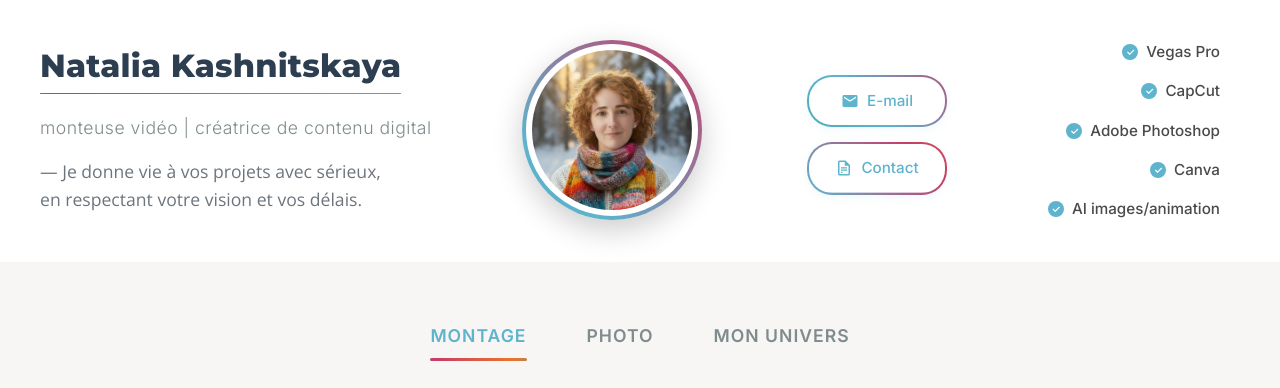
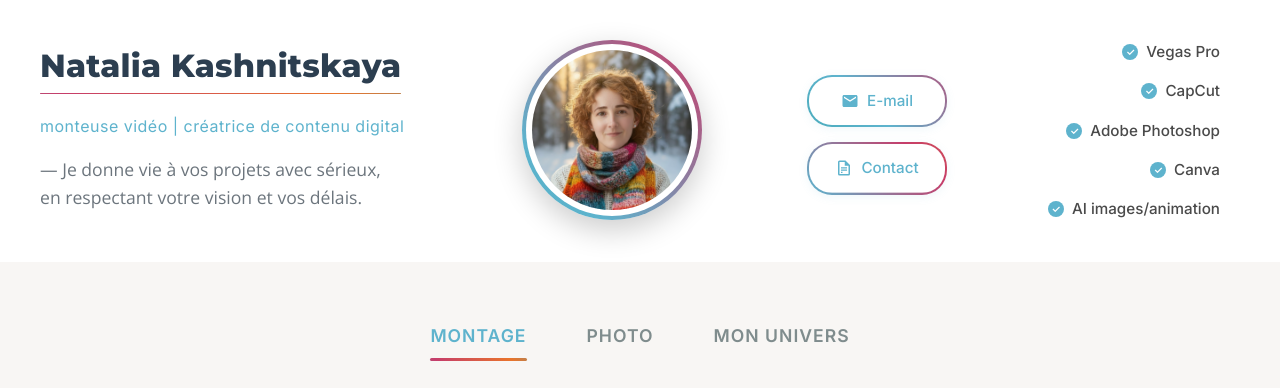
Before and after one commit to natalia-kashnitskaya/natalia-kashnitskaya.github.io, a plain HTML site: page index.html in a window 1280 px wide. Shown: the top 388 px of the page. Drawn offline with nearby package versions, Linux system fonts and the light colour scheme.

Commit message:
Update index.html

```diff
--- a/index.html
+++ b/index.html
@@ -307,9 +307,9 @@
 
     .site-subtitle {
       font-family: 'Inter', sans-serif;
-      font-size: 1.1rem;
-      font-weight: 300;
-      color: #7f8c8d;
+      font-size: 1.0rem;
+      font-weight: 400;
+      color: #5eb3cd;
       letter-spacing: 0.5px;
       text-transform: lowercase;
       margin-bottom: 15px;
```
